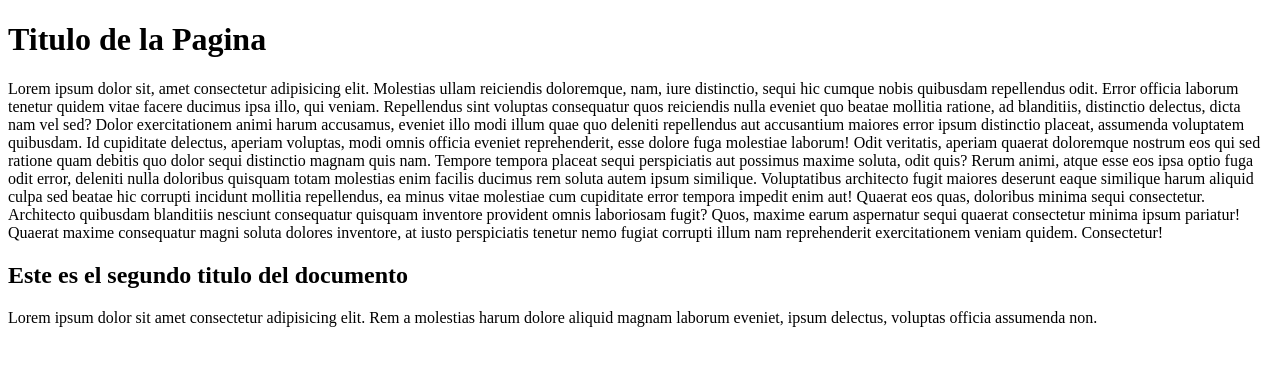
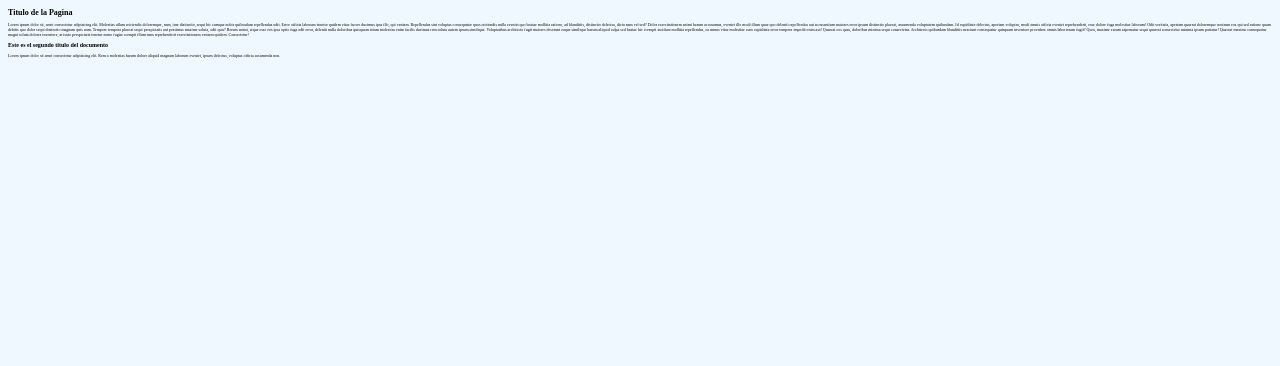
Before and after one commit to josecossi89/CursoGit, a plain HTML site: page index.html in a window 1280 px wide. Drawn offline with Linux system fonts and the light colour scheme.

Commit message:
Se agrego hoja de estilos con la etiqueta Link

```diff
--- a/index.html
+++ b/index.html
@@ -3,6 +3,7 @@
 <head>
     <meta charset="UTF-8">
     <meta name="viewport" content="width=device-width, initial-scale=1.0">
+    <link rel="stylesheet" href="./CSS/estilos.css">
     <title>Document</title>
 </head>
 <body>
```
